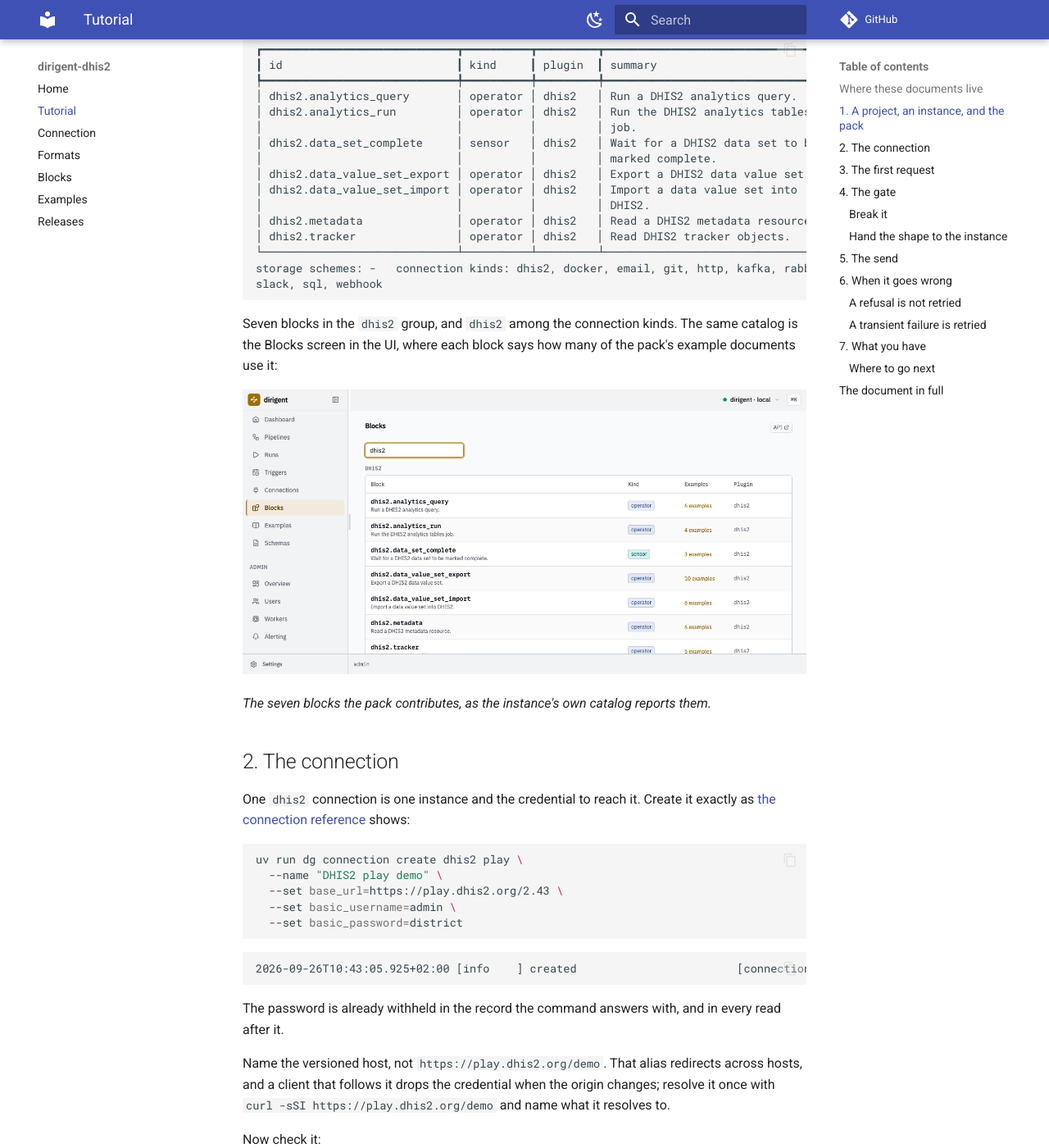
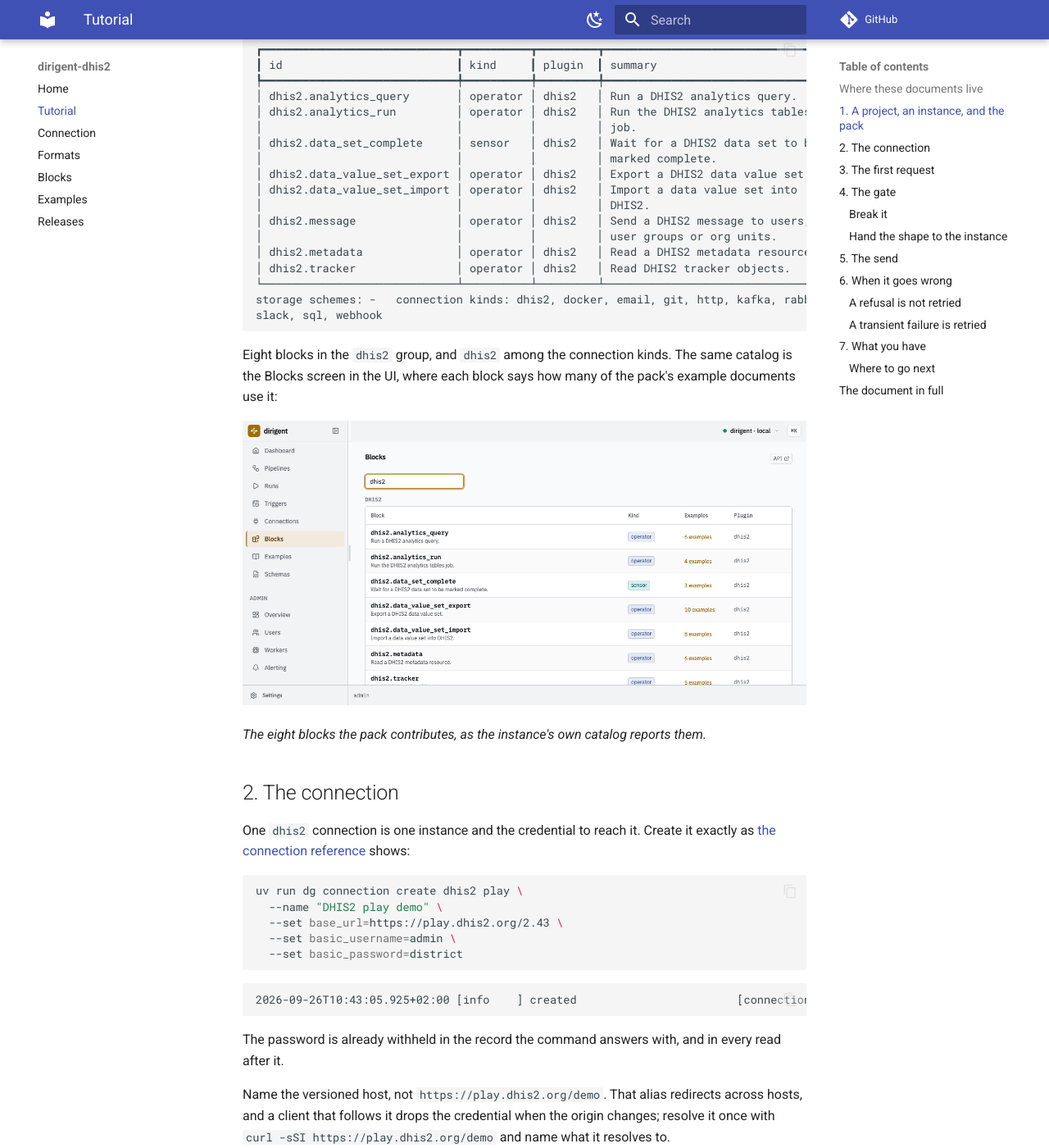
Before and after one commit to winterop-com/dirigent-dhis2, an MkDocs documentation site: the page built from docs/tutorial.md, in a window 1280 px wide and 1400 px high, scrolled down 1959 px. Shown: the whole window at 82% size. Built offline with MkDocs 1.6.1 and Material for MkDocs 9.7.7, drawn with Linux system fonts in a browser that asks for light colours; comment, search, counter and statistics services are not loaded.

Commit message:
docs: dhis2.message in the block counts, the tutorial listing and the composed shelf

````diff
--- a/docs/tutorial.md
+++ b/docs/tutorial.md
@@ -100,6 +100,8 @@
 │ dhis2.data_value_set_export │ operator │ dhis2   │ Export a DHIS2 data value set.    │
 │ dhis2.data_value_set_import │ operator │ dhis2   │ Import a data value set into      │
 │                             │          │         │ DHIS2.                            │
+│ dhis2.message               │ operator │ dhis2   │ Send a DHIS2 message to users,    │
+│                             │          │         │ user groups or org units.         │
 │ dhis2.metadata              │ operator │ dhis2   │ Read a DHIS2 metadata resource.   │
 │ dhis2.tracker               │ operator │ dhis2   │ Read DHIS2 tracker objects.       │
 └─────────────────────────────┴──────────┴─────────┴───────────────────────────────────┘
@@ -107,13 +109,13 @@
 slack, sql, webhook
 ```
 
-Seven blocks in the `dhis2` group, and `dhis2` among the connection kinds. The same catalog is
+Eight blocks in the `dhis2` group, and `dhis2` among the connection kinds. The same catalog is
 the Blocks screen in the UI, where each block says how many of the pack's example documents use
 it:
 
 ![The Blocks screen filtered to dhis2: seven blocks, six operators and one sensor, each with a link to the examples that use it.](images/tutorial/blocks.png)
 
-*The seven blocks the pack contributes, as the instance's own catalog reports them.*
+*The eight blocks the pack contributes, as the instance's own catalog reports them.*
 
 ## 2. The connection
 
--- a/src/dirigent_dhis2/shelves/dhis2-compose/dhis2-alert-on-threshold.yaml
+++ b/src/dirigent_dhis2/shelves/dhis2-compose/dhis2-alert-on-threshold.yaml
@@ -57,6 +57,8 @@
 
 connections:
   dhis2-demo:
+    name: DHIS2 play demo
+    description: The public DHIS2 demo at play.dhis2.org, signed in with its documented demo login.
     kind: dhis2
     config:
       base_url: https://play.dhis2.org/2.43
````
Also changed, not shown: README.md (+1 -0 lines), docs/examples.md (+4 -2 lines), docs/index.md (+2 -2 lines), src/dirigent_dhis2/shelves/dhis2-compose/README.md (+4 -2 lines).
